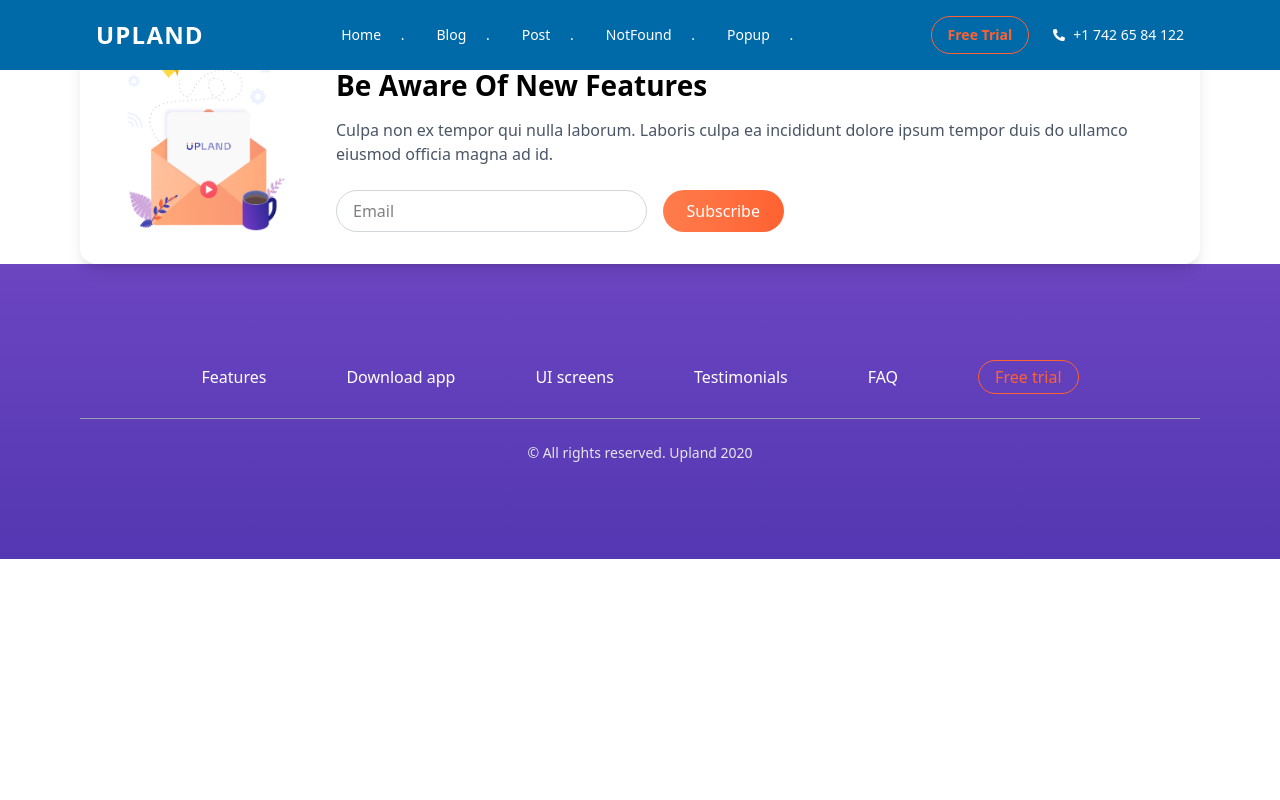
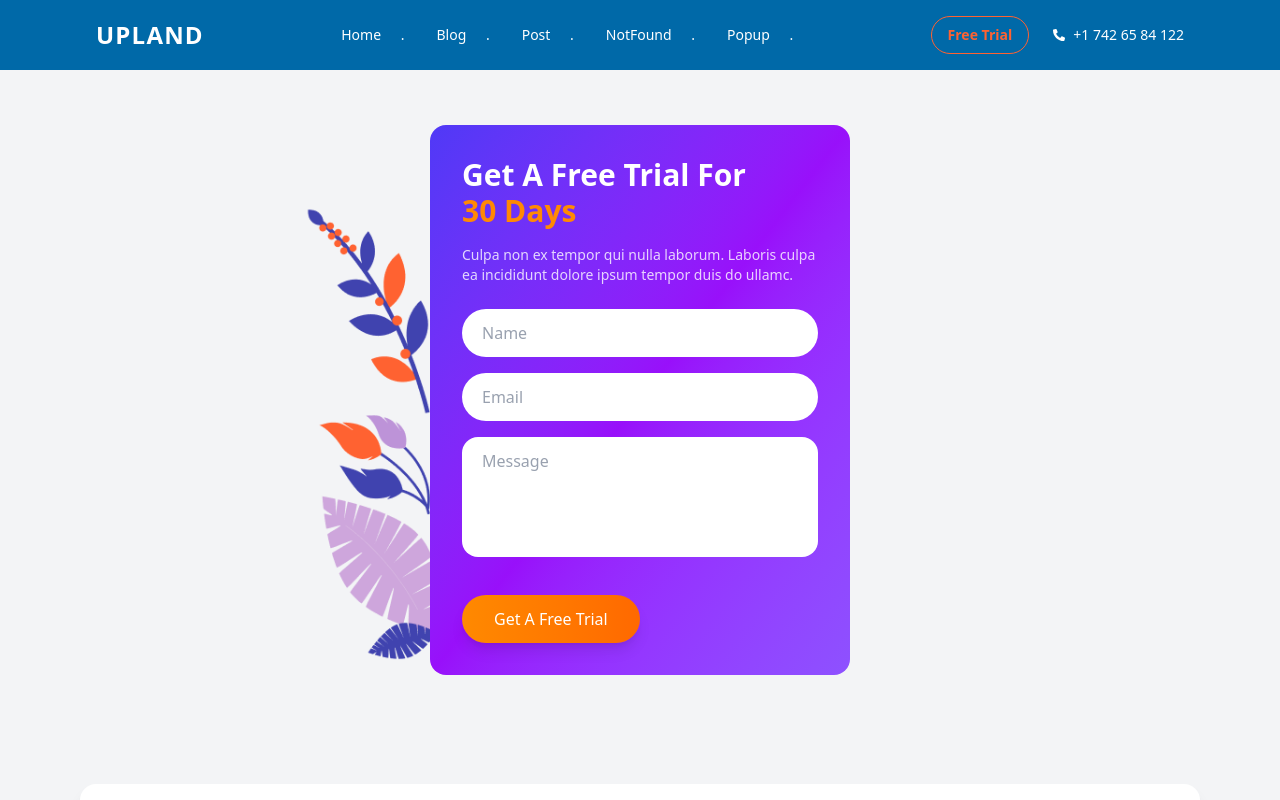
Before and after one commit to Mostofa-zaman/Upland, a React (Vite) app: page /popup in a window 1280 px wide. Shown: the top 800 px of the page. Built offline with nearby package versions, Linux system fonts and the light colour scheme.

Commit message:
popup part done ,,

```diff
--- a/src/components/layout/MainLayout.jsx
+++ b/src/components/layout/MainLayout.jsx
@@ -1,7 +1,7 @@
 import { Outlet } from "react-router-dom";
 import Navigation from "../navigation";
 import Footer from "../footer/Footer";
-import Banner from "../banner/Banner";
+
 
 
 const MainLayout = () => {
--- a/src/pages/NotFound.jsx
+++ b/src/pages/NotFound.jsx
@@ -2,7 +2,7 @@ import React from 'react'
 
 const NotFound = () => {
   return (
-    <div>NotFound</div>
+    <div>NotFoundmldslmwsdl</div>
   )
 }
 
--- a/src/pages/Popup.jsx
+++ b/src/pages/Popup.jsx
@@ -1,9 +1,62 @@
-import React from 'react'
+import popup from "../assets/popup.png";
 
 const Popup = () => {
   return (
-    <div>Popup</div>
-  )
-}
+    <div className="min-h-screen flex items-center justify-center bg-gray-100">
+      <div className="relative flex items-center">
 
-export default Popup
+        {/* LEFT IMAGE (behind card) */}
+        <img
+          src={popup}
+          alt="Left decoration"
+          className="absolute -left-32 bottom-0 w-40 z-0"
+        />
+
+        {/* MAIN CARD */}
+        <div className="relative z-10 w-[420px] rounded-2xl overflow-hidden">
+          <div className="bg-gradient-to-br from-indigo-600 via-purple-600 to-violet-500 p-8 text-white">
+
+            <h2 className="text-3xl font-semibold">
+              Get A Free Trial For <br />
+              <span className="text-orange-400 font-bold">30 Days</span>
+            </h2>
+
+            <p className="text-sm text-white/80 mt-4 mb-6">
+              Culpa non ex tempor qui nulla laborum. Laboris culpa ea
+              incididunt dolore ipsum tempor duis do ullamc.
+            </p>
+
+            <form className="space-y-4">
+              <input
+                type="text"
+                placeholder="Name"
+                className="w-full px-5 py-3 rounded-full bg-white text-gray-800 placeholder-gray-400 outline-none"
+              />
+
+              <input
+                type="email"
+                placeholder="Email"
+                className="w-full px-5 py-3 rounded-full bg-white text-gray-800 placeholder-gray-400 outline-none"
+              />
+
+              <textarea
+                rows="4"
+                placeholder="Message"
+                className="w-full px-5 py-3 rounded-2xl bg-white text-gray-800 placeholder-gray-400 outline-none resize-none"
+              ></textarea>
+
+              <button
+                type="submit"
+                className="mt-4 bg-gradient-to-r from-orange-400 to-orange-500 text-white px-8 py-3 rounded-full font-medium shadow-lg hover:scale-105 transition"
+              >
+                Get A Free Trial
+              </button>
+            </form>
+          </div>
+        </div>
+      </div>
+    </div>
+  );
+};
+
+export default Popup;
```
Also changed, not shown: src/assets/popup.png (added).
